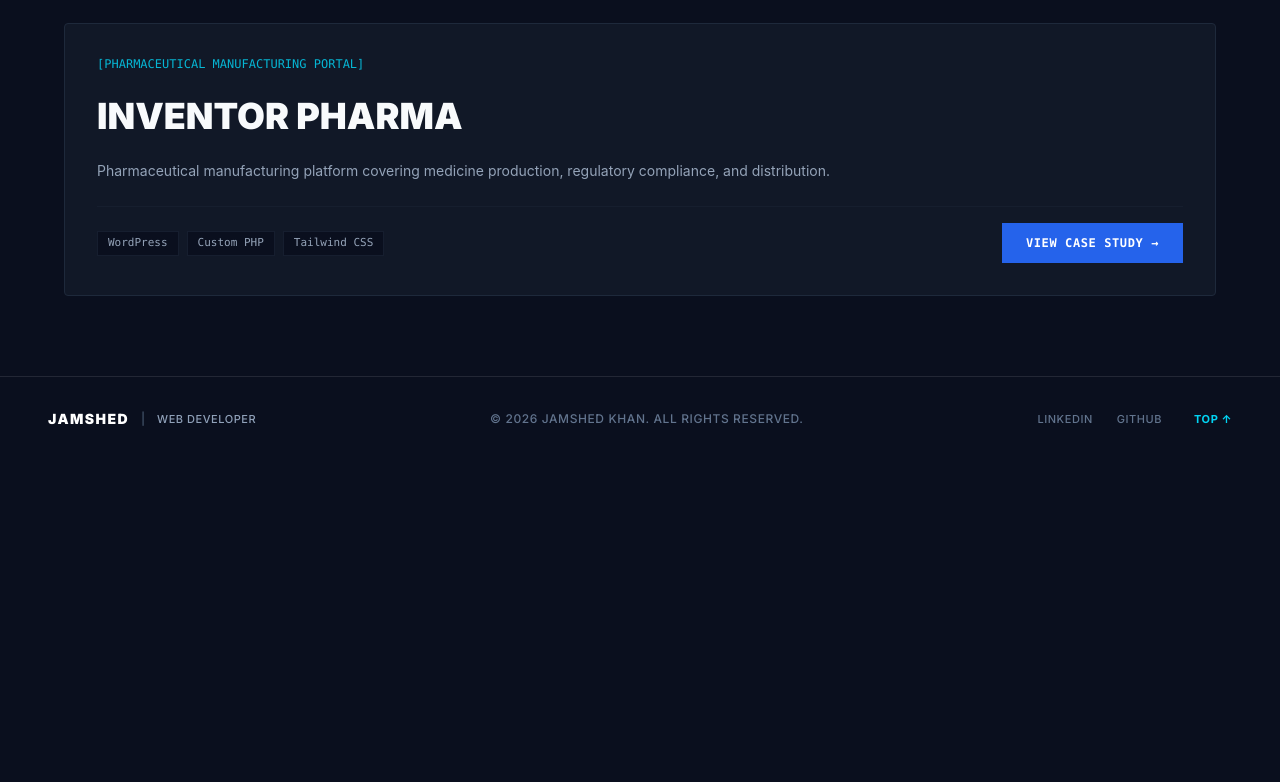
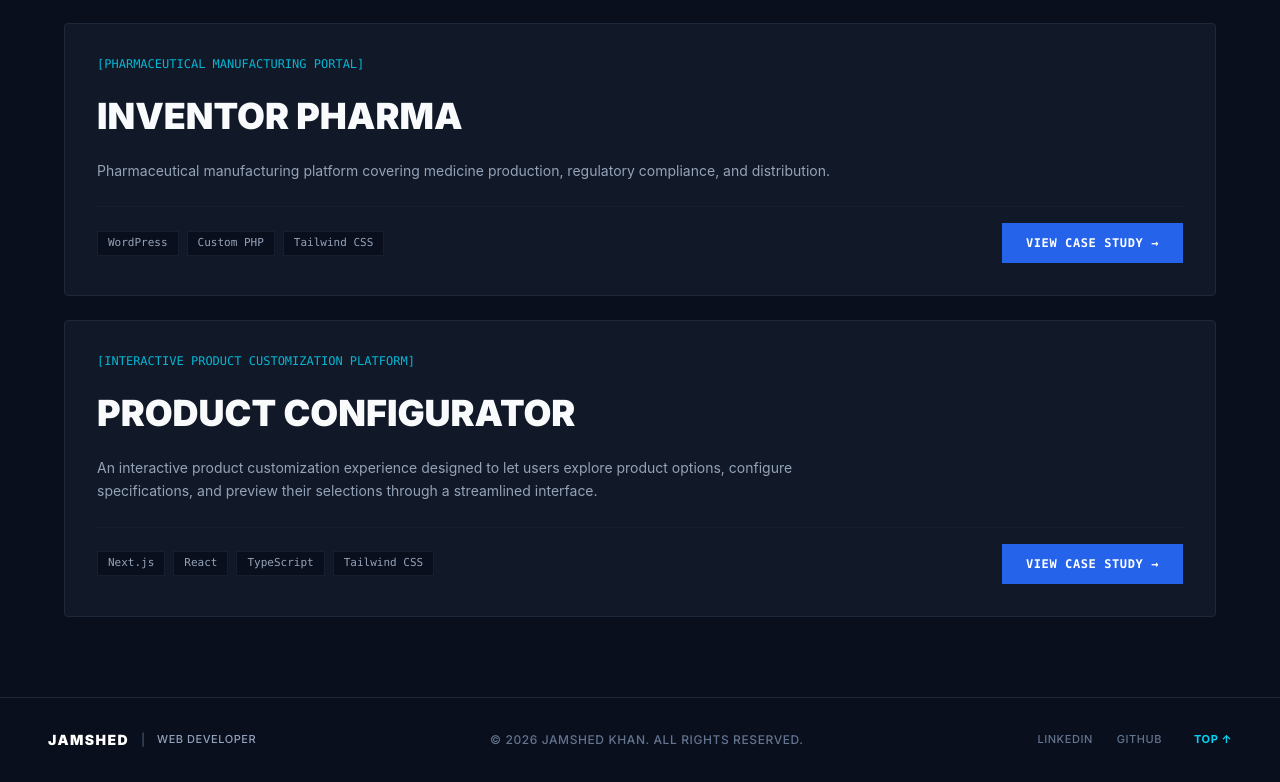
Before and after one commit to jamshed212/jamshedportfolio, a Next.js app: page /work in a window 1280 px wide. Shown: the part 3032-3814 px from the top of the page. Before the commit the page ends 3493 px from the top, so only its background shows below. Built offline with nearby package versions, Linux system fonts and the light colour scheme; a web font is replaced by a local one.

Commit message:
Add product configurator case study

```diff
--- a/data/projects.ts
+++ b/data/projects.ts
@@ -317,4 +317,36 @@ export const PROJECTS_DATA: Record<string, Project> = {
     techStack: ["WordPress", "Custom PHP", "Tailwind CSS"],
     liveUrl: "https://inventorpharma.pk/",
   },
+  "product-configurator": {
+slug: "product-configurator",
+title: "PRODUCT CONFIGURATOR",
+category: "INTERACTIVE PRODUCT CUSTOMIZATION PLATFORM",
+categorySlug: "web-apps",
+client: "Concept Project",
+timeline: "3 Weeks",
+overview:
+"An interactive product customization experience designed to let users explore product options, configure specifications, and preview their selections through a streamlined interface.",
+seoDescription:
+"An interactive product configurator case study exploring product customization, dynamic UI states, responsive design, and a streamlined user experience.",
+problem:
+"Traditional product pages can make it difficult for customers to understand available options and visualize different product configurations before making a decision.",
+solution:
+"Designed a modular product configuration experience with organized customization options, responsive layouts, and a clear path from product exploration to inquiry.",
+architectureHighlights: [
+"Component-based architecture for reusable configuration controls",
+"Dynamic UI states for product option selection",
+"Responsive rendering for desktop, tablet, and mobile devices",
+],
+keyFeatures: [
+"Interactive Product Customization Interface",
+"Dynamic Option Selection and Configuration Summary",
+"Responsive Product Preview Experience",
+],
+metrics: [
+"Responsive User Experience",
+"Reusable Component Architecture",
+],
+techStack: ["Next.js", "React", "TypeScript", "Tailwind CSS"],
+},
+
 };
```
